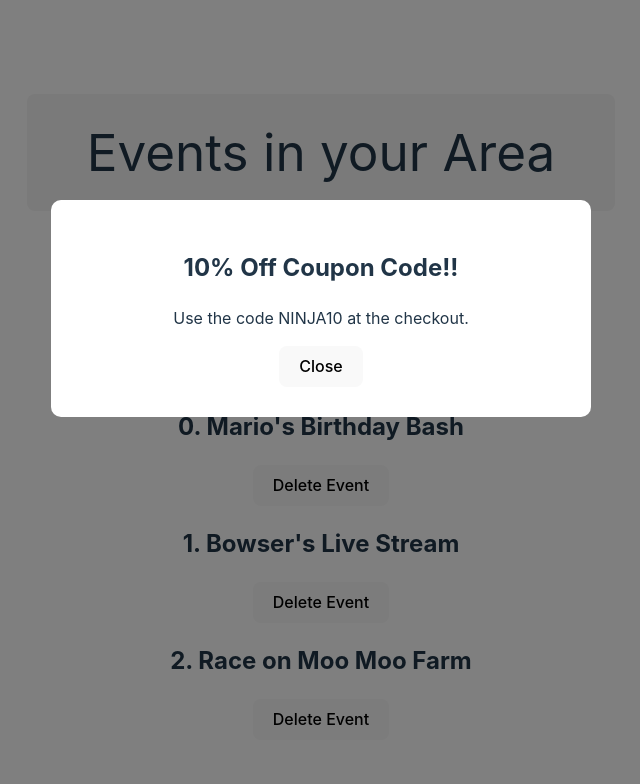
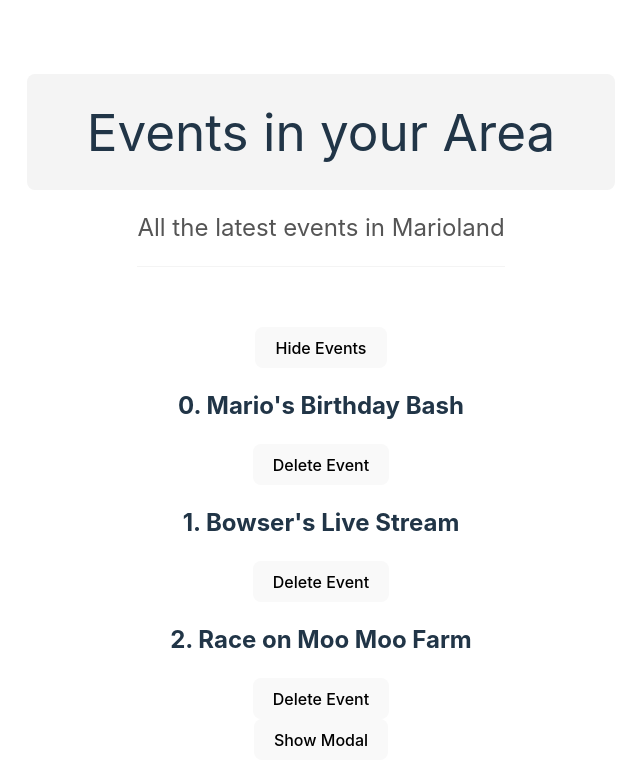
Before and after one commit to em-torres/course-build-web-apps-with-react-and-firebase, a React (Vite) app: page / in a window 1280 px wide. Shown: the top 784 px of the page, without its empty margins (319-959 px from the left). Built offline with nearby package versions, Linux system fonts and the light colour scheme.

Commit message:
T-13: Creating Portals

```diff
--- a/src/App.tsx
+++ b/src/App.tsx
@@ -4,7 +4,7 @@
 import Modal from "./components/Modal.tsx";
 
 function App() {
-    const [showModal, setShowModal] = useState(true)
+    const [showModal, setShowModal] = useState(false)
     const [showEvents, setShowEvents] = useState(true)
     const [events, setEvents] = useState([
         { title: "Mario's Birthday Bash", id: 1 },
@@ -57,6 +57,9 @@
                         <p>Use the code NINJA10 at the checkout.</p>
                     </Modal>
                 }
+                <div>
+                    <button onClick={ () => setShowModal(true) }>Show Modal</button>
+                </div>
 
             </div>
         </>
--- a/src/components/Modal.tsx
+++ b/src/components/Modal.tsx
@@ -1,7 +1,8 @@
+import ReactDOM from "react-dom";
 import './styles/Modal.css'
 
 export default function Modal( { children, handleClose }: any) {
-    return (
+    return ReactDOM.createPortal( (
         <>
             <div className={ "modal-backdrop" }>
                 <div className={ "modal" }>
@@ -10,5 +11,5 @@
                 </div>
             </div>
         </>
-    )
+    ), document.body)
 }
```
